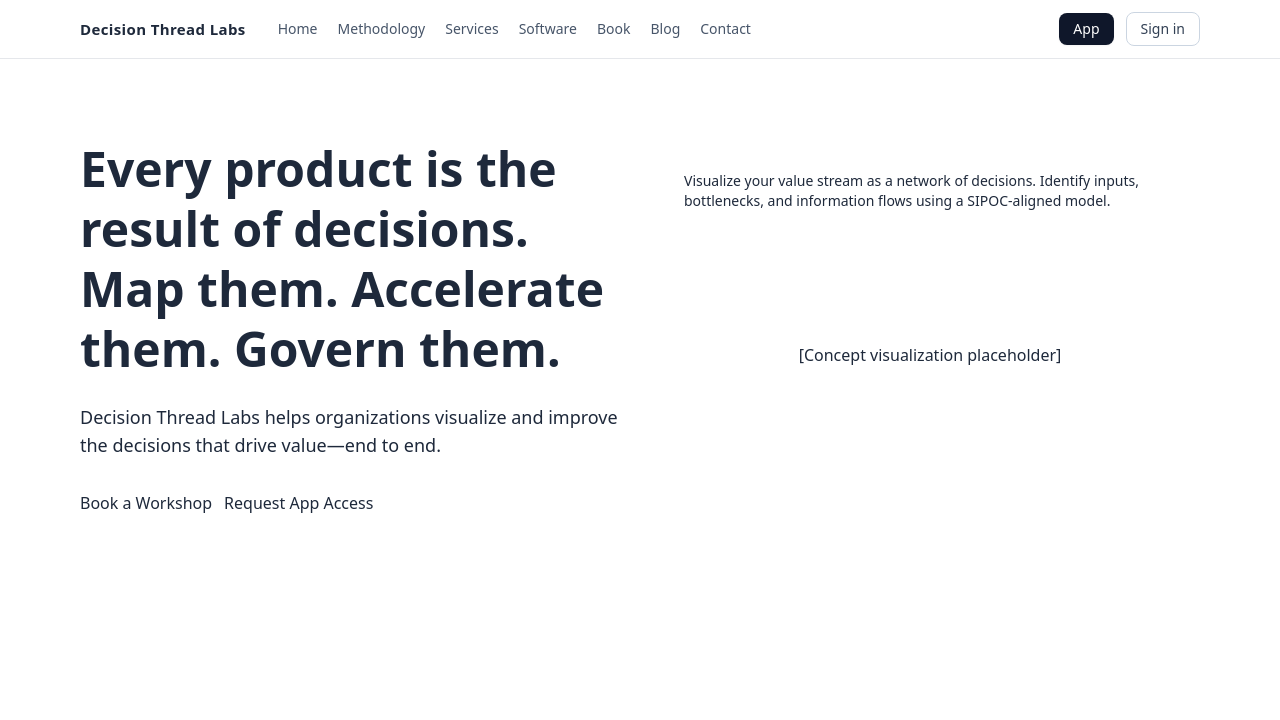
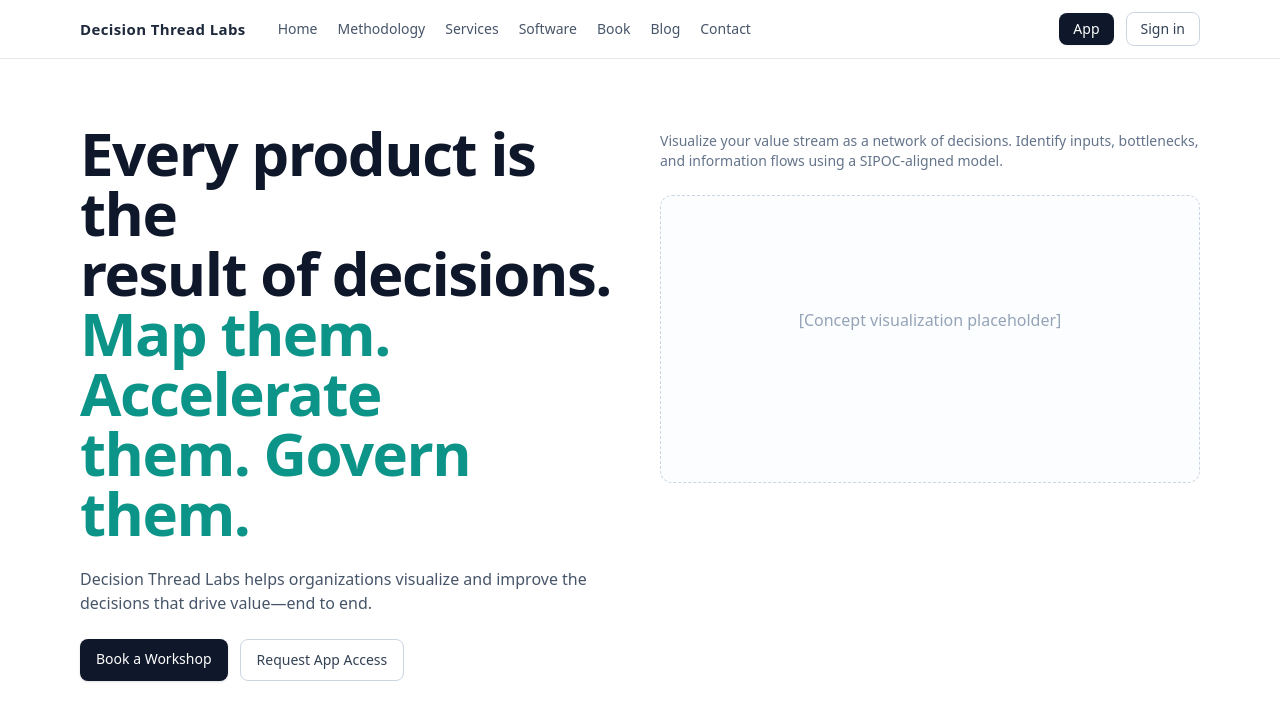
Before and after one commit to CoryNation/decision-thread-labs, a Next.js app: page / in a window 1280 px wide. Shown: the top 720 px of the page. Built offline with nearby package versions, Linux system fonts and the light colour scheme; no server answers.

Commit message:
Update page.tsx

```diff
--- a/src/app/page.tsx
+++ b/src/app/page.tsx
@@ -1,33 +1,48 @@
-import Link from 'next/link'
+export default function HomePage() {
+  return (
+    <main className="mx-auto grid max-w-6xl grid-cols-1 gap-10 px-4 py-16 md:grid-cols-2">
+      <section>
+        <h1 className="text-[44px] leading-tight font-extrabold tracking-tight text-slate-900 md:text-6xl">
+          Every product is the
+          <br /> result of decisions.
+          <br />
+          <span className="text-teal-600">Map them. Accelerate</span>
+          <br />
+          <span className="text-teal-600">them. Govern them.</span>
+        </h1>
 
-export default function Home() {
-  return (
-    <section className="max-w-6xl mx-auto px-4 py-20">
-      <div className="grid md:grid-cols-2 gap-10 items-center">
-        <div>
-          <h1 className="text-5xl font-bold leading-tight">
-            Every product is the result of decisions.
-            <span className="block text-dtl-teal">Map them. Accelerate them. Govern them.</span>
-          </h1>
-          <p className="mt-6 text-lg text-dtl-charcoal">
+        <p className="mt-6 max-w-xl text-slate-600">
           Decision Thread Labs helps organizations visualize and improve the
           decisions that drive value—end to end.
         </p>
-          <div className="mt-8 flex gap-3">
-            <Link href="/services" className="btn btn-primary">Book a Workshop</Link>
-            <Link href="/software" className="btn btn-accent">Request App Access</Link>
+
+        <div className="mt-6 flex gap-3">
+          <a
+            href="/contact"
+            className="rounded-lg bg-slate-900 px-4 py-2.5 text-sm font-medium text-white shadow hover:bg-slate-800"
+          >
+            Book a Workshop
+          </a>
+          <a
+            href="/request-access"
+            className="rounded-lg border border-slate-300 px-4 py-2.5 text-sm font-medium text-slate-700 hover:bg-slate-50"
+          >
+            Request App Access
+          </a>
         </div>
-        </div>
-        <div className="card p-6">
-          <p className="text-sm text-dtl-charcoal">
+      </section>
+
+      <aside className="pt-2">
+        <p className="text-sm text-slate-500">
           Visualize your value stream as a network of decisions. Identify inputs,
           bottlenecks, and information flows using a SIPOC-aligned model.
         </p>
-          <div className="mt-4 rounded-xl bg-dtl-ow h-64 flex items-center justify-center">
-            <span className="text-dtl-charcoal">[Concept visualization placeholder]</span>
+        <div className="mt-6 h-72 w-full rounded-xl border border-dashed border-slate-300 bg-slate-50/40 text-center text-slate-400">
+          <span className="inline-block translate-y-28">
+            [Concept visualization placeholder]
+          </span>
         </div>
-        </div>
-      </div>
-    </section>
-  )
+      </aside>
+    </main>
+  );
 }
```
Lines whose indentation alone changed are shown as unchanged.
